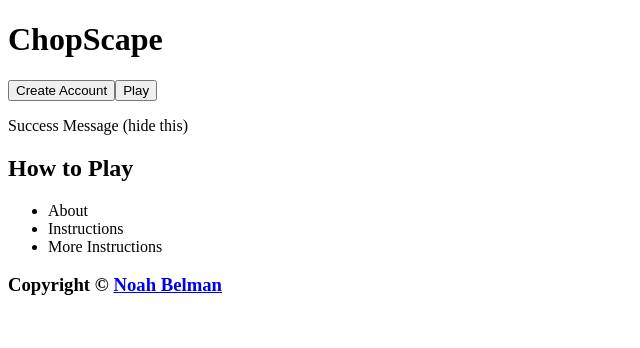
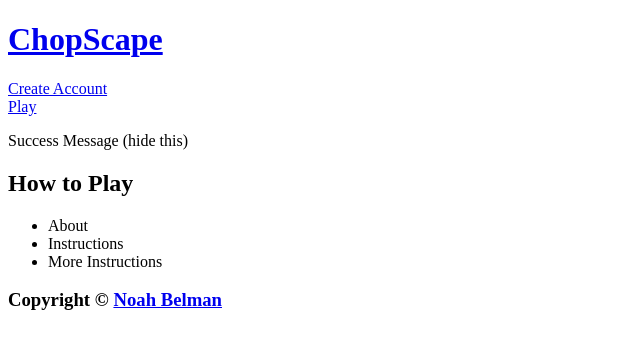
Before and after one commit to Nbelman1/final-project-u2-chopscape, a React (Vite) app in the folder chopscape/: page / in a window 1280 px wide. Shown: the top 348 px of the page, without its empty margins (0-640 px from the left). Built offline with nearby package versions, Linux system fonts and the light colour scheme.

Commit message:
Added Links

```diff
--- a/chopscape/src/components/GameInterface/GameInterface.jsx
+++ b/chopscape/src/components/GameInterface/GameInterface.jsx
@@ -5,6 +5,7 @@ import Tree from './Tree.jsx';
 const GameInterface = () => {
     return (
         <>
+            <h3>You're looking at the game interface!</h3>
             <Tree />
             <Tree />
             <Tree />
--- a/chopscape/src/components/MainPage/CreateAccount.jsx
+++ b/chopscape/src/components/MainPage/CreateAccount.jsx
@@ -2,6 +2,9 @@ const CreateAccount = () => {
   return (
     <>
       <h2>Create Account</h2>
+
+      <p>Failure message (hide this)</p>
+
       <fieldset>
         <legend>Enter info</legend>
 
@@ -12,7 +15,9 @@ const CreateAccount = () => {
         <input type="password" id="password" name="password" placeholder="***" required />
       </fieldset>
 
+      <button>Reset</button>
       <button>Create Account</button>
+
     </>
   );
 };
--- a/chopscape/src/components/MainPage/Header.jsx
+++ b/chopscape/src/components/MainPage/Header.jsx
@@ -1,7 +1,9 @@
+import { Link } from 'react-router-dom';
+
 const Header = () => {
     return (
         <>
-            <h1>ChopScape</h1>
+            <h1><Link to='/'>ChopScape</Link></h1>
         </>
     );
 };
--- a/chopscape/src/components/MainPage/Home.jsx
+++ b/chopscape/src/components/MainPage/Home.jsx
@@ -3,8 +3,9 @@ import { Link } from 'react-router-dom';
 const Home = () => {
     return (
         <>
-          <button>Create Account</button>
-          <button>Play</button>
+          <Link to='/create-account'>Create Account </Link>
+          <br></br>
+          <Link to='/login'>Play</Link>
 
           <p>Success Message (hide this)</p>
 
--- a/chopscape/src/components/MainPage/Login.jsx
+++ b/chopscape/src/components/MainPage/Login.jsx
@@ -1,3 +1,5 @@
+import { Link } from 'react-router-dom';
+
 const Login = () => {
     return (
         <>
@@ -12,7 +14,10 @@ const Login = () => {
               <input type="password" id="password" name="password" placeholder="***" required />
             </fieldset>
 
+            {/* TODO: add onClick to button to validate account */}
             <button>Log In</button>
+            <br></br>
+            <Link to='/game'>(if accountValid === true)</Link>
         </>
     );
 };
--- a/chopscape/src/components/UserInterface/InterfaceTabs/InterfaceTabs.jsx
+++ b/chopscape/src/components/UserInterface/InterfaceTabs/InterfaceTabs.jsx
@@ -1,3 +1,5 @@
+import { Link } from "react-router-dom";
+
 // TODO: add icons for each tab
 const TABS = [
     {id: "combat", icon: "combat-options.png", label: "Combat options", position: "top"},
@@ -38,6 +40,8 @@ const InterfaceTabs = ({ activeTab, onTabClick }) => {
             <div className="tabs-row bottom-tabs">
                 {bottomTabs.map(renderTab)}
             </div>
+
+            <Link to='/'>Developer's escape button</Link>
         </div>
 
     );
--- a/chopscape/src/components/UserInterface/MessageLog.jsx
+++ b/chopscape/src/components/UserInterface/MessageLog.jsx
@@ -7,6 +7,7 @@ const MessageLog = () => {
     return (
         <>
             <p>-----</p>
+            <h3>I'm a Message Log</h3>
             <p>You swing your axe at the tree.</p>
             <p>You get some logs.</p>
             <p>Your inventory is full. Consider dropping some logs.</p>
```
Lines whose indentation alone changed are shown as unchanged.
